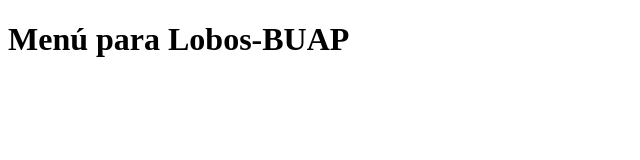
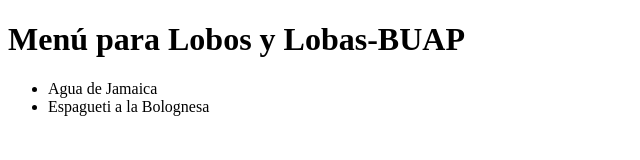
Before and after one commit to LuisCarl0ss/menu, a plain HTML site: page index.html in a window 1280 px wide. Shown: the whole page, without its empty margins (0-640 px from the left). Drawn offline with Linux system fonts and the light colour scheme.

Commit message:
menu modificado

```diff
--- a/index.html
+++ b/index.html
@@ -6,6 +6,10 @@
     <title>MENÚ</title>
 </head>
 <body>
-    <h1>Menú para Lobos-BUAP</h1>
+    <h1>Menú para Lobos y Lobas-BUAP</h1>
+    <ul>
+        <li>Agua de Jamaica</li>
+        <li>Espagueti a la Bolognesa</li>
+    </ul>
 </body>
 </html>
```
